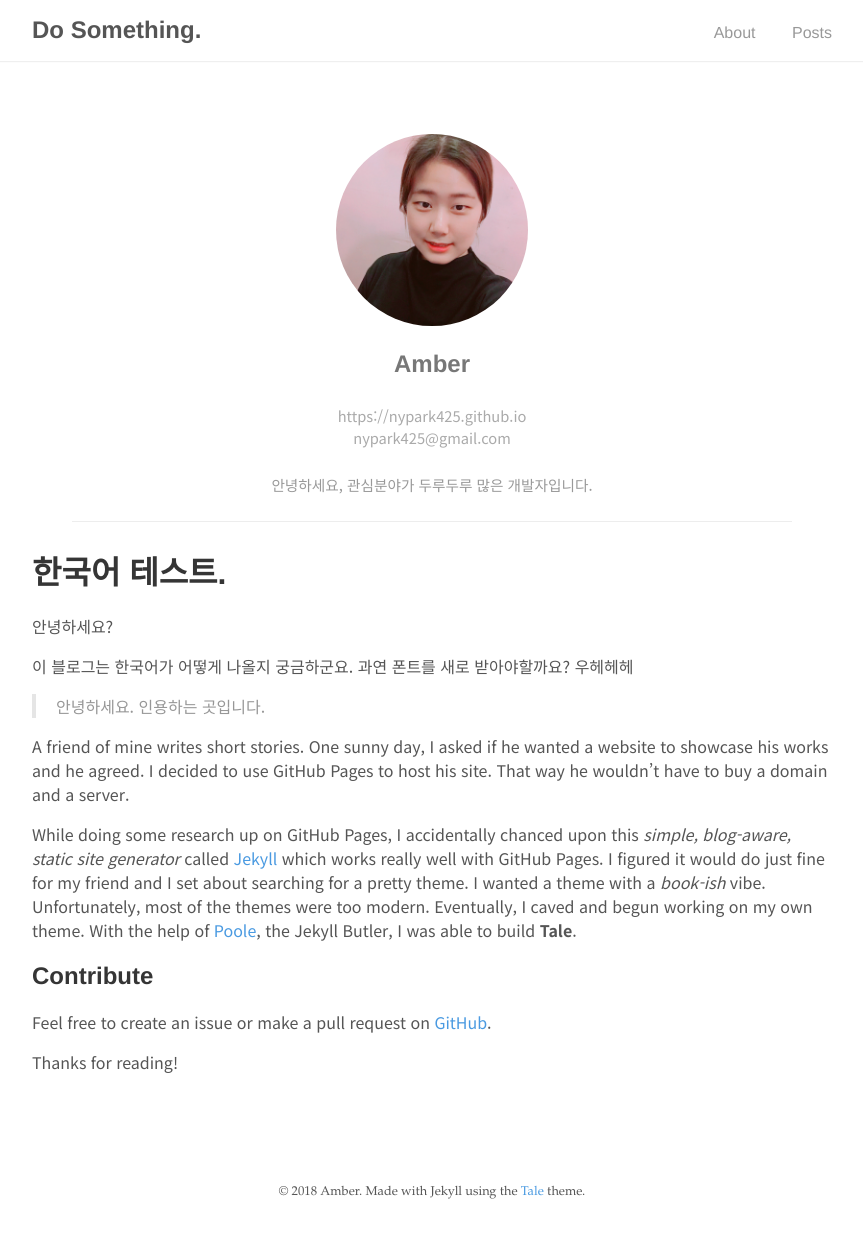
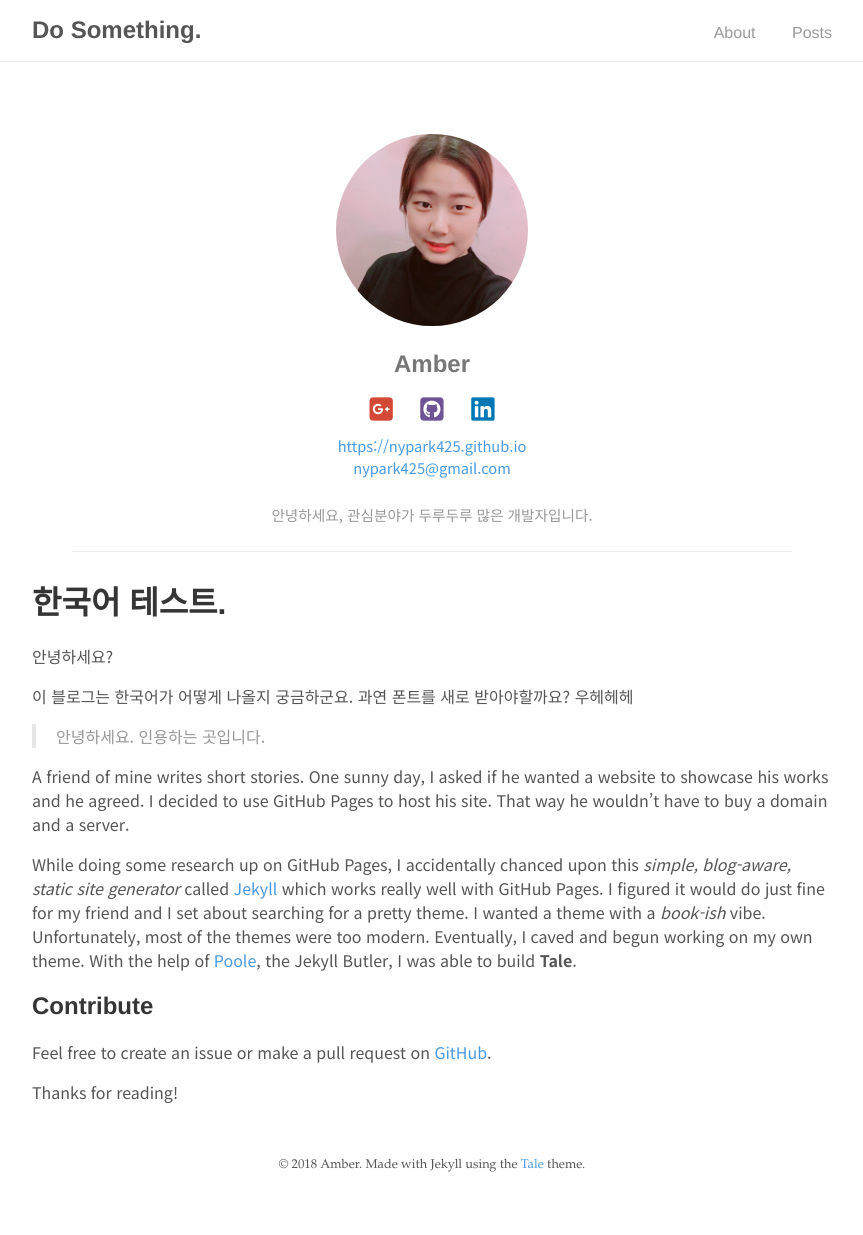
Before and after one commit to dorongii/dorongii.github.io, a Jekyll site: the page built from about.md, in a window 1280 px wide and 1235 px high. Shown: the whole window, without its empty margins (208-1071 px from the left). Built offline with Jekyll 4.4.1, drawn with Linux system fonts in a browser that asks for light colours; nearby versions of some CDN libraries.

Commit message:
[#1] Using 'font-awesome(http://fontawesome.io/)' to social links

```diff
--- a/_includes/head.html
+++ b/_includes/head.html
@@ -14,6 +14,9 @@
   <link rel="stylesheet" href="{{ "/assets/main.css" | relative_url }}">
   <link rel="stylesheet" href="https://fonts.googleapis.com/earlyaccess/notosanskr.css">
 
+  <!-- JS -->
+  <script src="https://use.fontawesome.com/df30a99173.js"></script>
+
   <!-- Favicon -->
   <link rel="icon" type="image/png" sizes="32x32" href="{{ "/assets/favicon-32x32.png" | relative_url }}">
   <link rel="icon" type="image/png" sizes="16x16" href="{{ "/assets/favicon-16x16.png" | relative_url }}">
--- a/_layouts/about.html
+++ b/_layouts/about.html
@@ -7,18 +7,21 @@ layout: default
         <div class="photo-left">
             <img class="photo" src="/assets/image/profile.jpeg">
         </div>
+
         <h4 class="name">{{ site.author.name }}</h4>
-        <p class="info">{{ site.author.url }}</p>
-        <p class="info">{{ site.author.email }}</p>
+
+        <div class="social">
+            <a href="https://plus.google.com/u/0/108547008897918499969"><i class="fa fa-google-plus-square" aria-hidden="true"></i></a>
+            <a href="https://github.com/nypark425"><i class="fa fa-github-square" aria-hidden="true"></i></a>
+            <a href="https://www.linkedin.com/in/na-yeon-park-a2264a126/"><i class="fa fa-linkedin-square" aria-hidden="true"></i></a>
+        </div>
+
+        <p class="info"><a href="{{ site.author.url }}">{{ site.author.url }}</a></p>
+        <p class="info"><a href="mailto:{{ site.author.email }}">{{ site.author.email }}</a></p>
+
         <p class="desc">{{ site.author.desc }}</p>
 
+
         {{ content }}
-
-        <div class="social">
-            <i class="fa fa-facebook-square" aria-hidden="true"></i>
-            <i class="fa fa-twitter-square" aria-hidden="true"></i>
-            <i class="fa fa-pinterest-square" aria-hidden="true"></i>
-            <i class="fa fa-tumblr-square" aria-hidden="true"></i>
-        </div>
     </div>
 </div>
--- a/_sass/custom/_profile.scss
+++ b/_sass/custom/_profile.scss
@@ -14,6 +14,7 @@
 .profile .name {
   text-align: center;
   margin-top: 20px;
+  margin-bottom: 10px;
   font-weight: 600;
   font-size: 18pt;
   color: #777;
@@ -40,19 +41,17 @@
 .social {
   margin: 5px 0 12px 0;
   text-align: center;
-  display: inline-block;
   font-size: 20pt;
 }
 
 .social i {
   cursor: pointer;
-  margin: 0 15px;
+  margin: 0 10px;
 }
 
-.social i:nth-child(1)  { color: #4267b2; }
-.social i:nth-child(2)  { color: #1da1f2; }
-.social i:nth-child(3)  { color: #bd081c; }
-.social i:nth-child(4)  { color: #36465d; }
+.social a:nth-child(1)  { color: #d34836; }
+.social a:nth-child(2)  { color: #6e5494; }
+.social a:nth-child(3)  { color: #0077B5; }
 
 .left {
   display: flex;
```
Also changed, not shown: _sass/tale.scss (line endings or trailing spaces).
